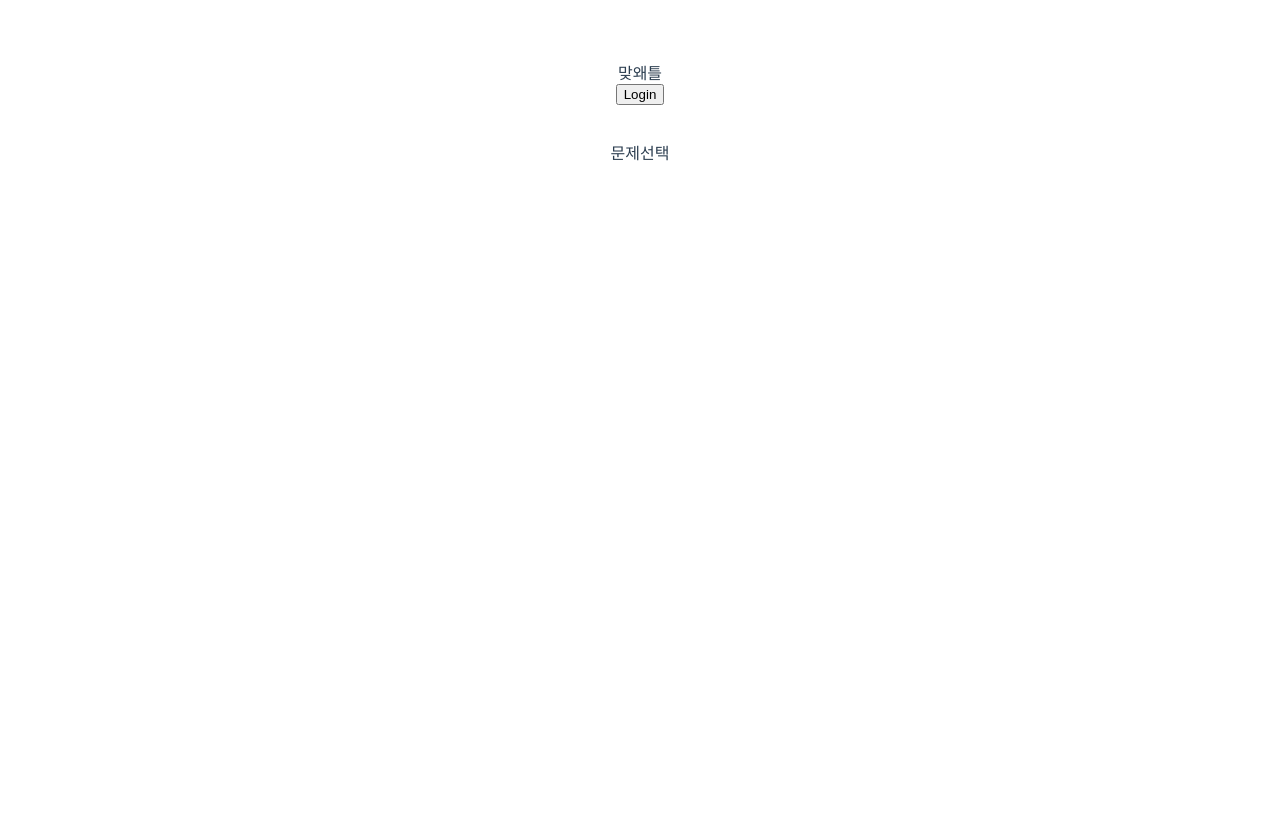
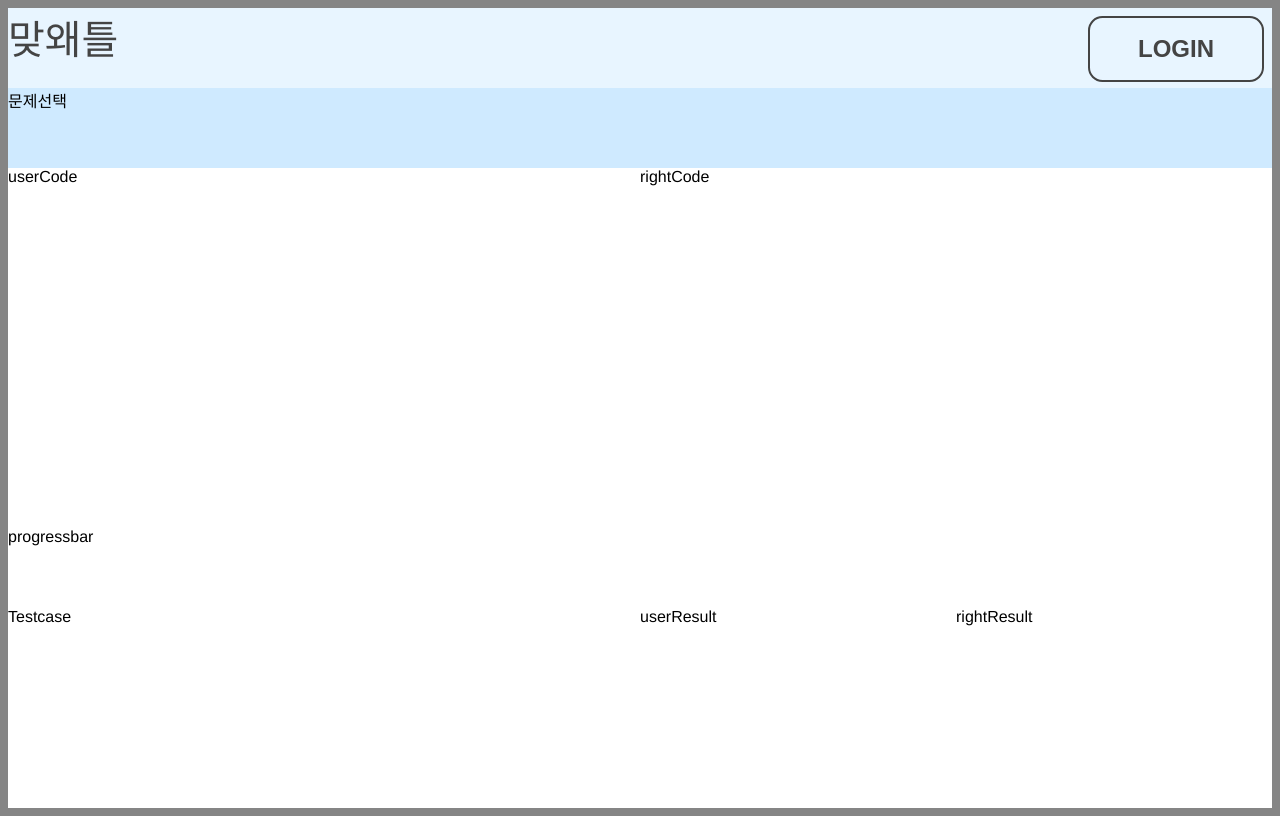
Before and after one commit to reusepaper/CTF_conter-test-finder-for-competitive-programmers, a Vue app in the folder ctf_frontend/: page / in a window 1280 px wide. Built offline with nearby package versions, Linux system fonts and the light colour scheme.

Commit message:
[#1] S1P2151001-6 프론트 화면 divide 및 세부 css작업

```diff
--- a/ctf_frontend/public/index.html
+++ b/ctf_frontend/public/index.html
@@ -5,7 +5,13 @@
     <meta http-equiv="X-UA-Compatible" content="IE=edge">
     <meta name="viewport" content="width=device-width,initial-scale=1.0">
     <link rel="icon" href="<%= BASE_URL %>favicon.ico">
+    <link href="https://fonts.googleapis.com/css?family=Black+Han+Sans&display=swap" rel="stylesheet">
     <title>ctf_frontend</title>
+    <style>
+      body {
+        background-color: rgb(133, 133, 133);
+      }
+    </style>
   </head>
   <body>
     <noscript>
--- a/ctf_frontend/src/App.vue
+++ b/ctf_frontend/src/App.vue
@@ -20,8 +20,8 @@ export default {
   font-family: 'Avenir', Helvetica, Arial, sans-serif;
   -webkit-font-smoothing: antialiased;
   -moz-osx-font-smoothing: grayscale;
-  text-align: center;
-  color: #2c3e50;
-  margin-top: 60px;
+  vertical-align: middle;
+  margin: 0;
+  height: 100vh;
 }
 </style>
--- a/ctf_frontend/src/components/CTFCode.vue
+++ b/ctf_frontend/src/components/CTFCode.vue
@@ -1,15 +1,24 @@
 <template>
-  <div>
-
+  <div class="code">
+    {{ this.codeStyle }}
   </div>
 </template>
 
 <script>
   export default {
-
+    props: {
+      codeStyle: String
+    }
   }
 </script>
 
-<style lang="scss" scoped>
-
+<style scoped>
+  .code {
+    height: 45vh;
+    width: 50%;
+    margin: 0;
+    padding: 0;
+    float: left;
+    background-color: white;
+  }
 </style>
--- a/ctf_frontend/src/components/CTFHeader.vue
+++ b/ctf_frontend/src/components/CTFHeader.vue
@@ -1,11 +1,10 @@
 <template>
   <div class="header">
-    <div>
+    <div class="title">
       맞왜틀
     </div>
-    <div>
-      <button>Login</button>
-    </div>
+    <button class="loginbutton">Login</button>
+    <div class="clear"></div>
   </div>
 </template>
 
@@ -15,8 +14,54 @@
   }
 </script>
 
-<style>
+<style scoped>
   .header {
     height: 10vh;
+    width: 100%;
+    background-color: #E8F5FF;
+  }
+
+  .title {
+    float: left;
+    font-family: 'Black Han Sans', sans-serif;
+    font-size: 5vh;
+    color: rgb(68, 68, 68);
+    margin: 0;
+    padding: 0;
+  }
+
+  .loginbutton {
+    float: right;
+    box-sizing: border-box;
+    appearance: none;
+    background-color: transparent;
+    border: 2px solid rgb(68, 68, 68);
+    border-radius: 0.6em;
+    color: rgb(68, 68, 68);
+    cursor: pointer;
+    display: flex;
+    align-self: center;
+    font-size: 3vh;
+    font-weight: 400;
+    line-height: 1;
+    margin: 1vh;
+    padding: 0.8em 2.0em;
+    text-decoration: none;
+    text-align: center;
+    text-transform: uppercase;
+    font-family: 'Montserrat', sans-serif;
+    font-weight: 700;
+    transition: box-shadow 300ms ease-in-out, color 300ms ease-in-out;
+  }
+
+  .loginbutton::hover,
+  .loginbutton::focus {
+    color: #fff;
+    outline: 0;
+    box-shadow: 0 0 40px 40px rgb(68, 68, 68) inset;
+  }
+
+  .clear {
+    clear: both;
   }
 </style>
--- a/ctf_frontend/src/components/CTFNavbar.vue
+++ b/ctf_frontend/src/components/CTFNavbar.vue
@@ -10,8 +10,10 @@
   }
 </script>
 
-<style>
+<style scoped>
   .navbar {
     height: 10vh;
+    width: 100%;
+    background-color: #CFEAFF;
   }
 </style>
--- a/ctf_frontend/src/components/CTFProgressbar.vue
+++ b/ctf_frontend/src/components/CTFProgressbar.vue
@@ -1,6 +1,6 @@
 <template>
-  <div>
-
+  <div class="progressbar">
+    progressbar
   </div>
 </template>
 
@@ -10,6 +10,11 @@
   }
 </script>
 
-<style lang="scss" scoped>
-
+<style scoped>
+  .progressbar {
+    height: 10vh;
+    width: 100%;
+    clear: both;
+    background-color: white;
+  }
 </style>
--- a/ctf_frontend/src/components/CTFResult.vue
+++ b/ctf_frontend/src/components/CTFResult.vue
@@ -1,15 +1,22 @@
-<<template>
-    <div>
-
-    </div>
+<template>
+  <div class="result">
+    {{ resultStyle }}
+  </div>
 </template>
 
 <script>
-    export default {
-
+  export default {
+    props: {
+      resultStyle: String
     }
+  }
 </script>
 
-<style lang="scss" scoped>
-
+<style scoped>
+  .result {
+    height: 25vh;
+    width: 25%;
+    float: left;
+    background-color: white;
+  }
 </style>
--- a/ctf_frontend/src/components/CTFTestcase.vue
+++ b/ctf_frontend/src/components/CTFTestcase.vue
@@ -1,15 +1,20 @@
-<<template>
-    <div>
-
-    </div>
+<template>
+  <div class="testcase">
+    Testcase
+  </div>
 </template>
 
 <script>
-    export default {
+  export default {
 
-    }
+  }
 </script>
 
-<style lang="scss" scoped>
-
+<style scoped>
+  .testcase {
+    height: 25vh;
+    width: 50%;
+    float: left;
+    background-color: white;
+  }
 </style>
--- a/ctf_frontend/src/views/CTFMainPage.vue
+++ b/ctf_frontend/src/views/CTFMainPage.vue
@@ -1,22 +1,44 @@
 <template>
-  <div>
-    <CTFHeader/>
-    <CTFNavbar/>
+  <div class="mainPage">
+    <CTFHeader></CTFHeader>
+    <CTFNavbar></CTFNavbar>
+    <div>
+      <CTFCode codeStyle="userCode"></CTFCode>
+      <CTFCode codeStyle="rightCode"></CTFCode>
+    </div>
+    <CTFProgressbar></CTFProgressbar>
+    <div>
+      <CTFTestcase></CTFTestcase>
+      <CTFResult resultStyle="userResult"></CTFResult>
+      <CTFResult resultStyle="rightResult"></CTFResult>
+    </div>
   </div>
 </template>
 
 <script>
   import CTFHeader from '../components/CTFHeader';
   import CTFNavbar from '../components/CTFNavbar';
+  import CTFCode from '../components/CTFCode';
+  import CTFProgressbar from '../components/CTFProgressbar';
+  import CTFResult from '../components/CTFResult';
+  import CTFTestcase from '../components/CTFTestcase';
 
   export default {
     components: {
       CTFHeader,
-      CTFNavbar
+      CTFNavbar,
+      CTFCode,
+      CTFProgressbar,
+      CTFResult,
+      CTFTestcase
     }
   }
 </script>
 
 <style>
+  .mainPage {
+    width: 100%;
+    height: 100%;
+  }
 
 </style>
```
